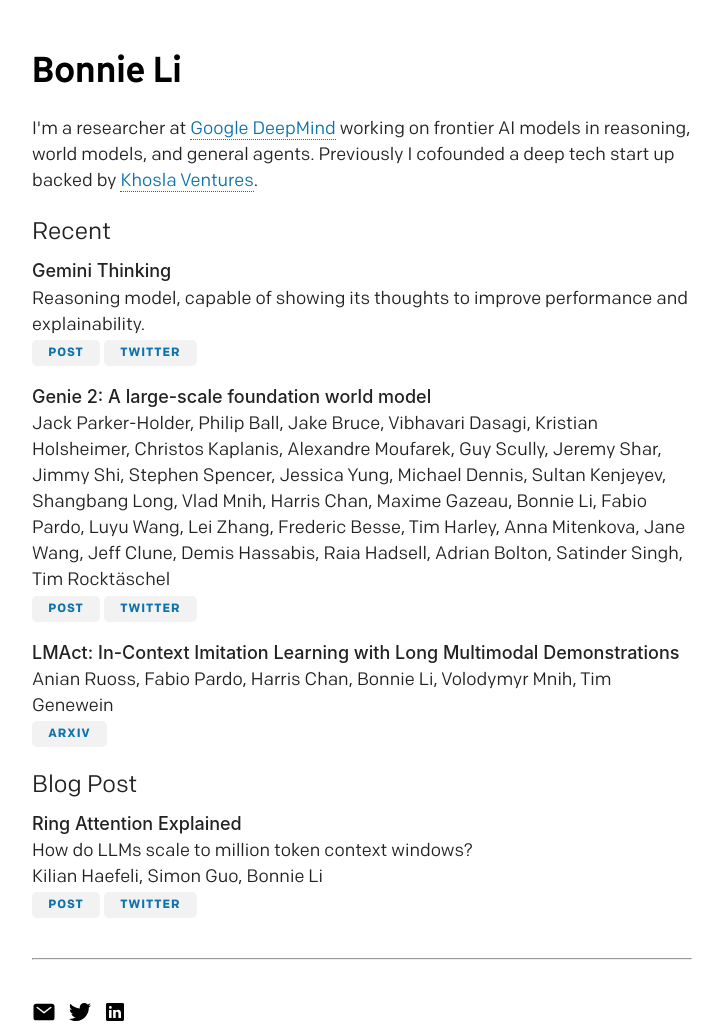
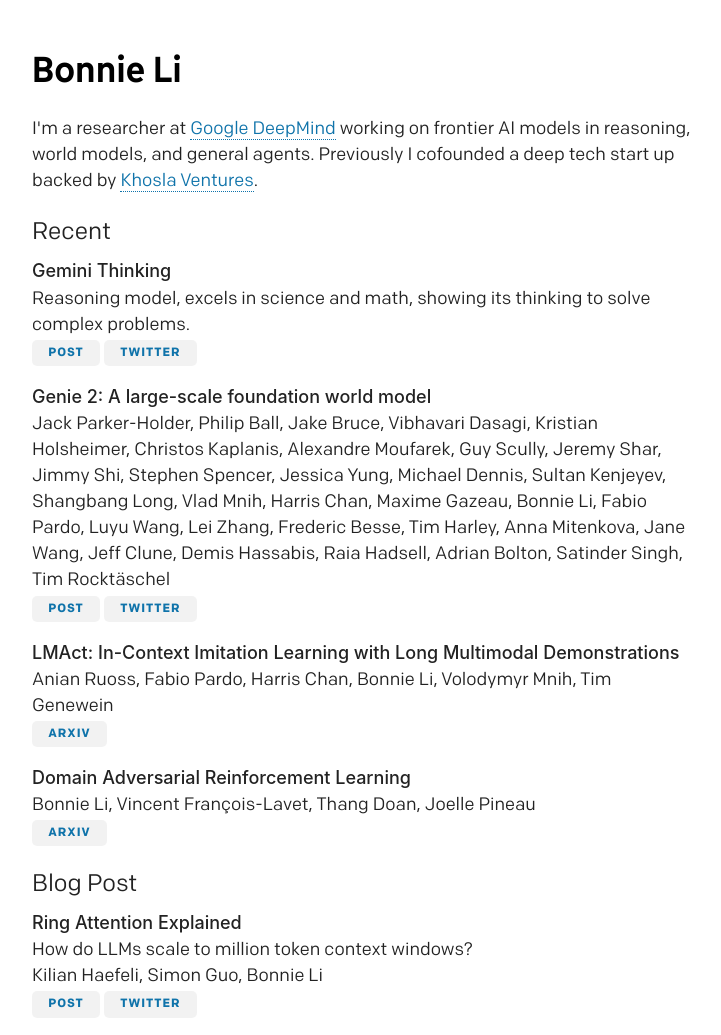
Before and after one commit to bonniesjli/bonniesjli.github.io, a plain HTML site: page index.html in a window 1280 px wide. Shown: the top 1035 px of the page, without its empty margins (278-999 px from the left). Drawn offline with Linux system fonts and the light colour scheme.

Commit message:
Update info

```diff
--- a/index.html
+++ b/index.html
@@ -26,7 +26,7 @@
 
   <p>
     <span class="pub">Gemini Thinking </span><br />
-    Reasoning model, capable of showing its thoughts to improve performance and explainability.<br />
+    Reasoning model, excels in science and math, showing its thinking to solve complex problems.<br />
     <a class="button" href="https://deepmind.google/technologies/gemini/flash-thinking/" target="_blank">Post</a>
     <a class="button" href="https://x.com/JeffDean/status/1869789813232341267" target="_blank">Twitter</a>
   </p>
@@ -42,6 +42,12 @@
     <span class="pub">LMAct: In-Context Imitation Learning with Long Multimodal Demonstrations</span><br />
     Anian Ruoss, Fabio Pardo, Harris Chan, Bonnie Li, Volodymyr Mnih, Tim Genewein </br>
     <a class="button" href="https://arxiv.org/abs/2412.01441" target="_blank">Arxiv</a>
+  </p>
+
+  <p>
+    <span class="pub">Domain Adversarial Reinforcement Learning</span><br />
+    Bonnie Li, Vincent François-Lavet, Thang Doan, Joelle Pineau </br>
+    <a class="button" href="https://arxiv.org/abs/2102.07097" target="_blank">Arxiv</a>
   </p>
 
   <h2>Blog Post</h2>
```
